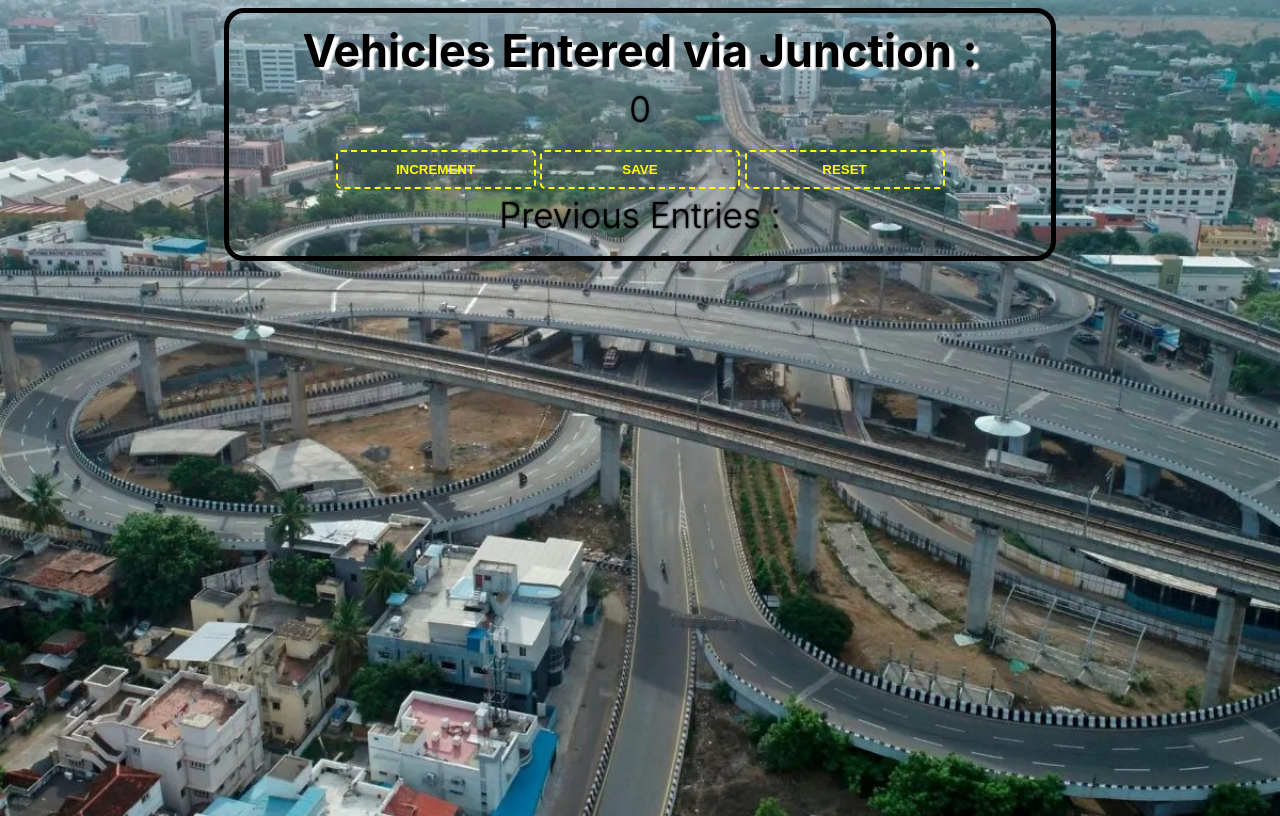
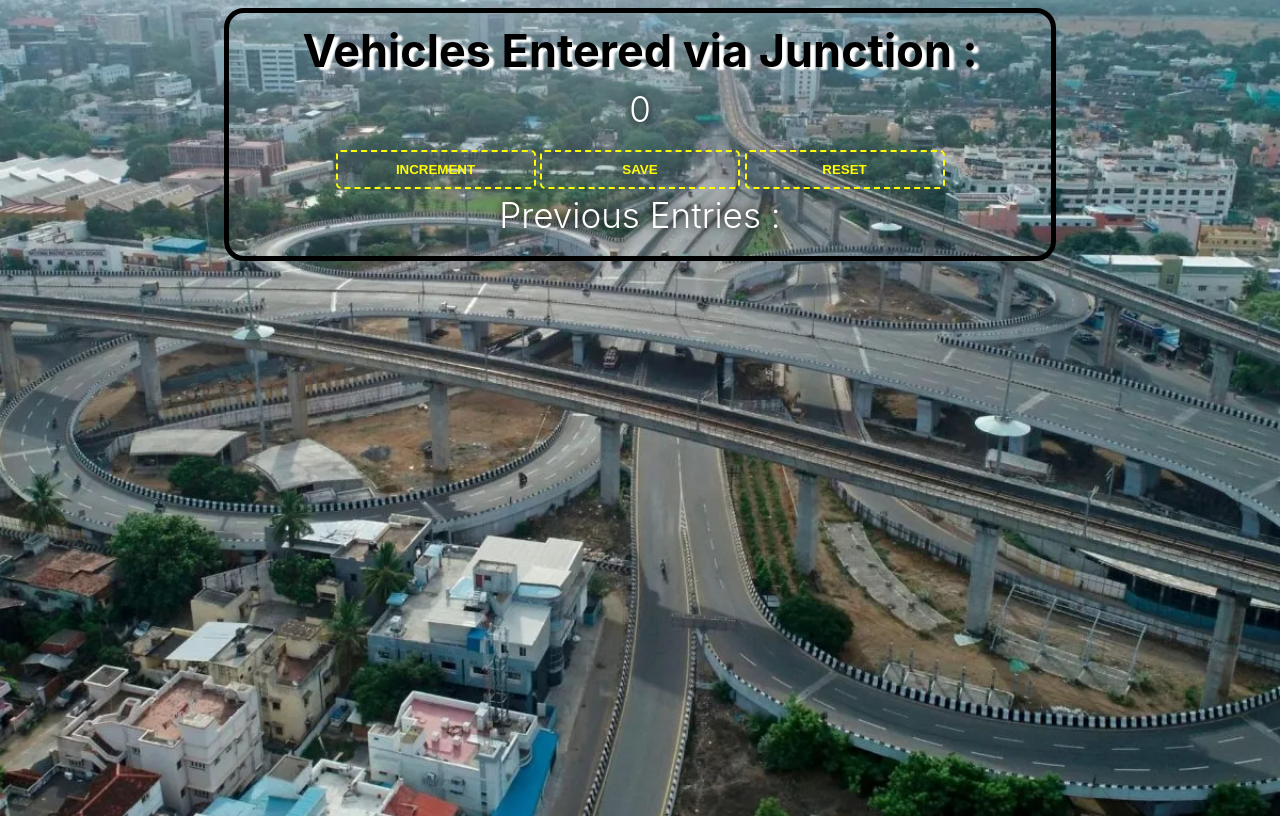
Before and after one commit to legendarycopyninja/Vechile, a plain HTML site: page Index.html in a window 1280 px wide. Drawn offline with Linux system fonts and the light colour scheme.

Commit message:
Update Index.css

```diff
--- a/Index.css
+++ b/Index.css
@@ -21,7 +21,8 @@ h2 {
     font-size: 35px;
     margin-top: 0;
     margin-bottom: 20px;
-    text-shadow: 0px 0px 2px black;
+    text-shadow: 0px 0px 10px black;
+    color: white ;
     font-weight: 300;
 }
 
```
